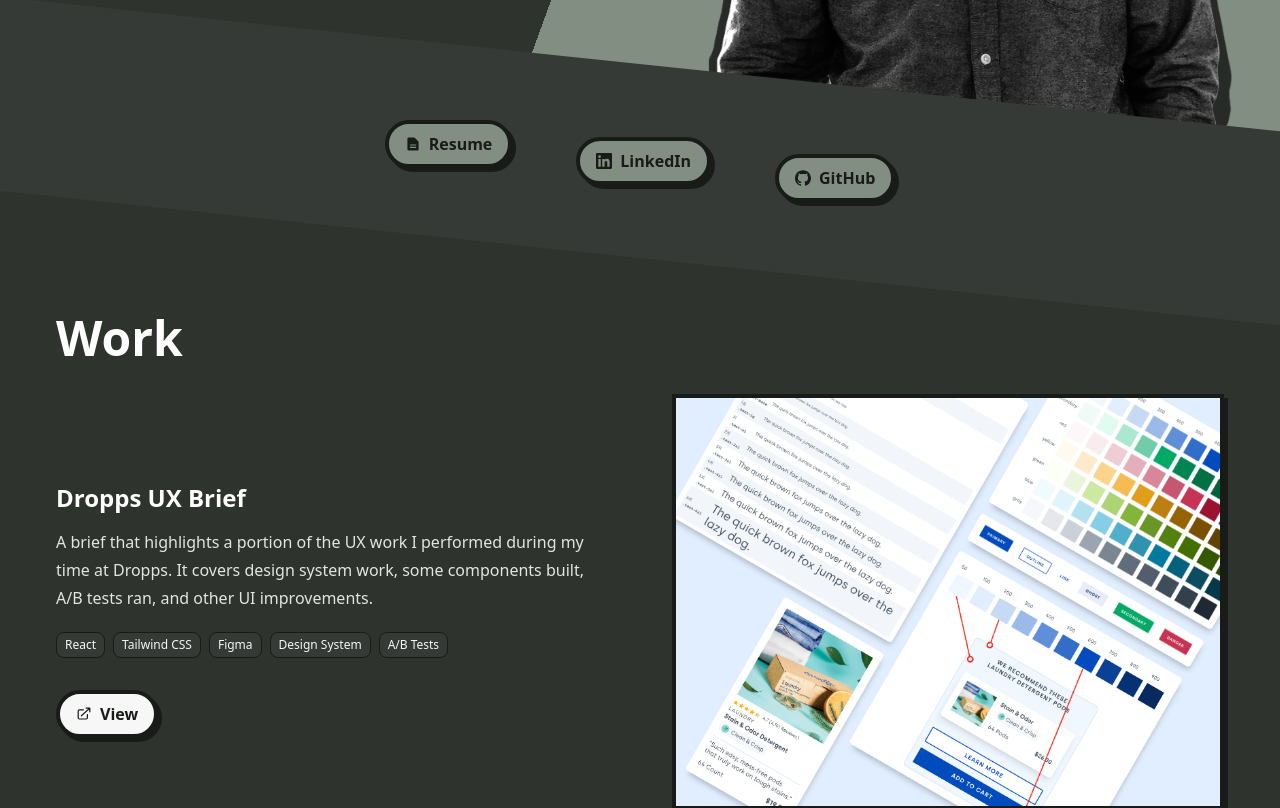
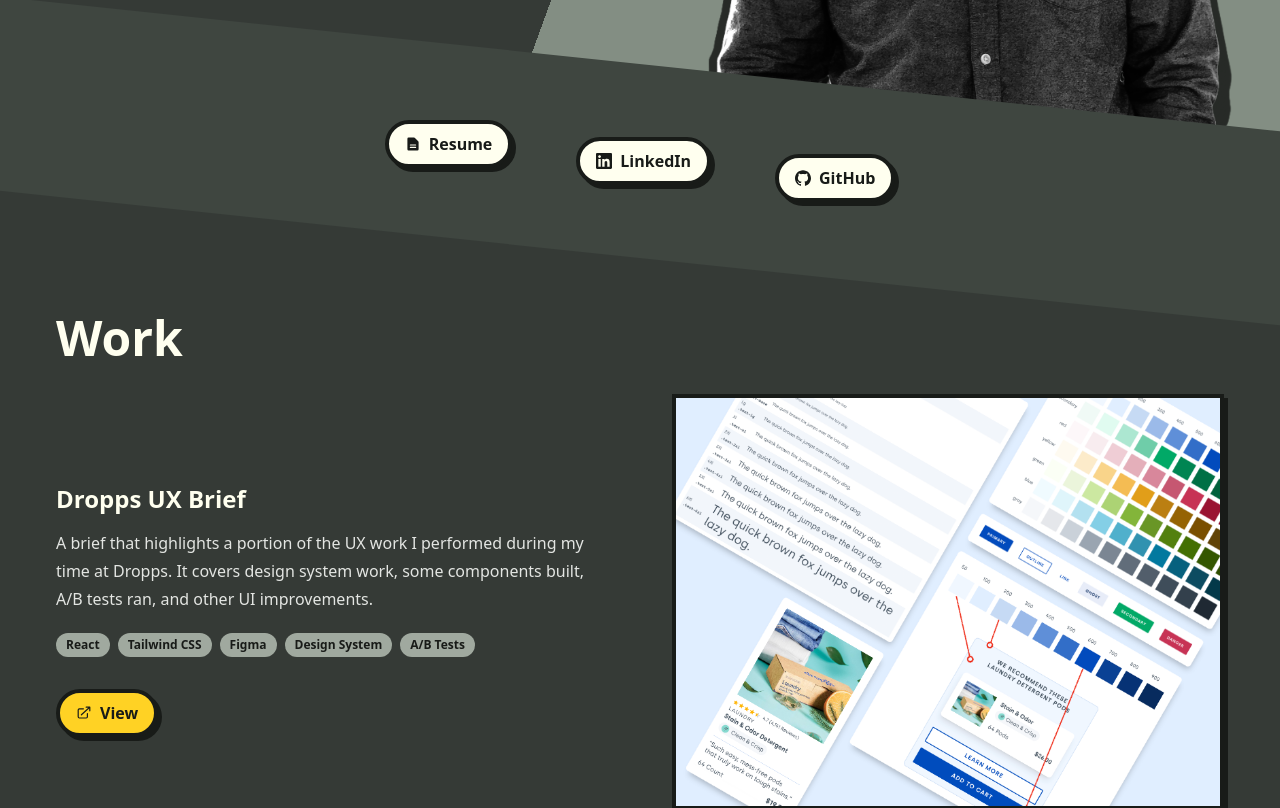
Before and after one commit to bradenfrazer/portfolio, a React (Vite) app: page / in a window 1280 px wide. Shown: the part 620-1428 px from the top of the page. Built offline with nearby package versions, Linux system fonts and the light colour scheme.

Commit message:
update colors to better utilize designs from Wonder

```diff
--- a/index.html
+++ b/index.html
@@ -11,7 +11,7 @@
     <title>Braden Frazer | Portfolio</title>
   </head>
   <body>
-    <div id="root" class="bg-gray-900"></div>
+    <div id="root" class="bg-gray-800"></div>
     <form
       name="contact-form"
       netlify
--- a/src/components/Section.tsx
+++ b/src/components/Section.tsx
@@ -8,7 +8,7 @@
       light: "bg-gray-400 before:bg-gray-400",
       hybrid:
         "text-light bg-[linear-gradient(110deg,var(--tw-gradient-stops))] from-transparent from-65% to-gray-400 to-65% sm:from-50% sm:to-50%",
-      mid: "text-light bg-gray-800 before:bg-gray-800",
+      mid: "text-light bg-gray-700 before:bg-gray-700",
     },
     slant: {
       true: "skew-y-6",
--- a/src/components/ui/Badge.tsx
+++ b/src/components/ui/Badge.tsx
@@ -10,7 +10,7 @@
   return (
     <span
       className={cx(
-        "whitespace-nowrap rounded-lg border border-gray-950 bg-gray-800 px-2 py-1 text-xs font-normal text-gray-50",
+        "whitespace-nowrap rounded-full  bg-gray-300 px-2.5 py-1 text-xs font-bold text-gray-950",
         className,
       )}
     >
--- a/src/components/ui/Input.tsx
+++ b/src/components/ui/Input.tsx
@@ -6,7 +6,7 @@
   return (
     <input
       {...props}
-      className="w-full rounded border-4 border-gray-950 bg-gray-50 p-2 shadow focus:border-gray-800 focus:bg-white focus:shadow-gray-800 focus:outline-none"
+      className="focus:border-blue focus:shadow-blue w-full rounded border-4 border-gray-950 bg-white p-2  shadow focus:outline-none"
     />
   );
 };
--- a/src/components/ui/Textarea.tsx
+++ b/src/components/ui/Textarea.tsx
@@ -6,7 +6,7 @@
   return (
     <textarea
       {...props}
-      className="w-full rounded border-4 border-gray-950 bg-gray-50 p-2 shadow focus:border-gray-800 focus:bg-white focus:shadow-gray-800 focus:outline-none"
+      className="focus:border-blue focus:shadow-blue w-full rounded border-4 border-gray-950 bg-white  p-2 shadow focus:outline-none"
     />
   );
 };
--- a/src/index.css
+++ b/src/index.css
@@ -4,13 +4,13 @@
 
 @layer components {
   .btn {
-    @apply relative inline-flex items-center gap-2 rounded-full border-4 border-gray-950 px-4 py-2 text-sm font-bold no-underline shadow transition duration-100 hover:left-1 hover:top-1 hover:opacity-100 hover:shadow-sm focus:border-gray-800 focus:shadow-gray-800 focus:outline-none sm:text-base;
+    @apply focus:border-blue focus:shadow-blue relative inline-flex items-center gap-2 rounded-full border-4 border-gray-950 px-4 py-2 text-sm font-bold text-gray-950 no-underline shadow transition duration-100 hover:left-1 hover:top-1 hover:opacity-100 hover:shadow-sm focus:outline-none sm:text-base;
   }
   .btn-primary {
-    @apply bg-gray-50 text-gray-950 hover:bg-gray-400 hover:text-gray-900;
+    @apply bg-yellow;
   }
   .btn-secondary {
-    @apply bg-gray-400 text-gray-950 hover:bg-gray-300 hover:text-gray-900;
+    @apply bg-white;
   }
 }
 
--- a/tailwind.config.js
+++ b/tailwind.config.js
@@ -146,6 +146,9 @@
         },
         invert: {
           css: {
+            "h1, h2, h3, h4, h5, h6": {
+              color: theme("colors.white"),
+            },
             p: {
               color: theme("colors.gray.100"),
             },
```
